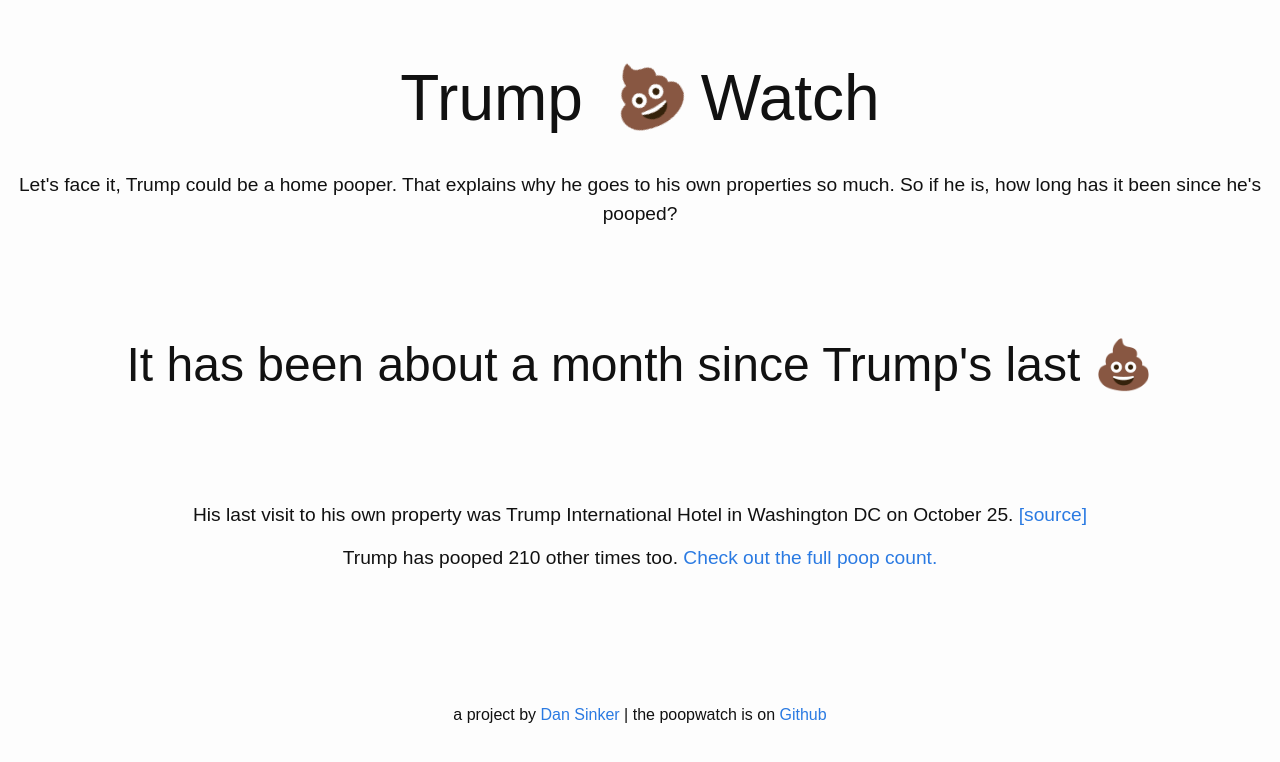
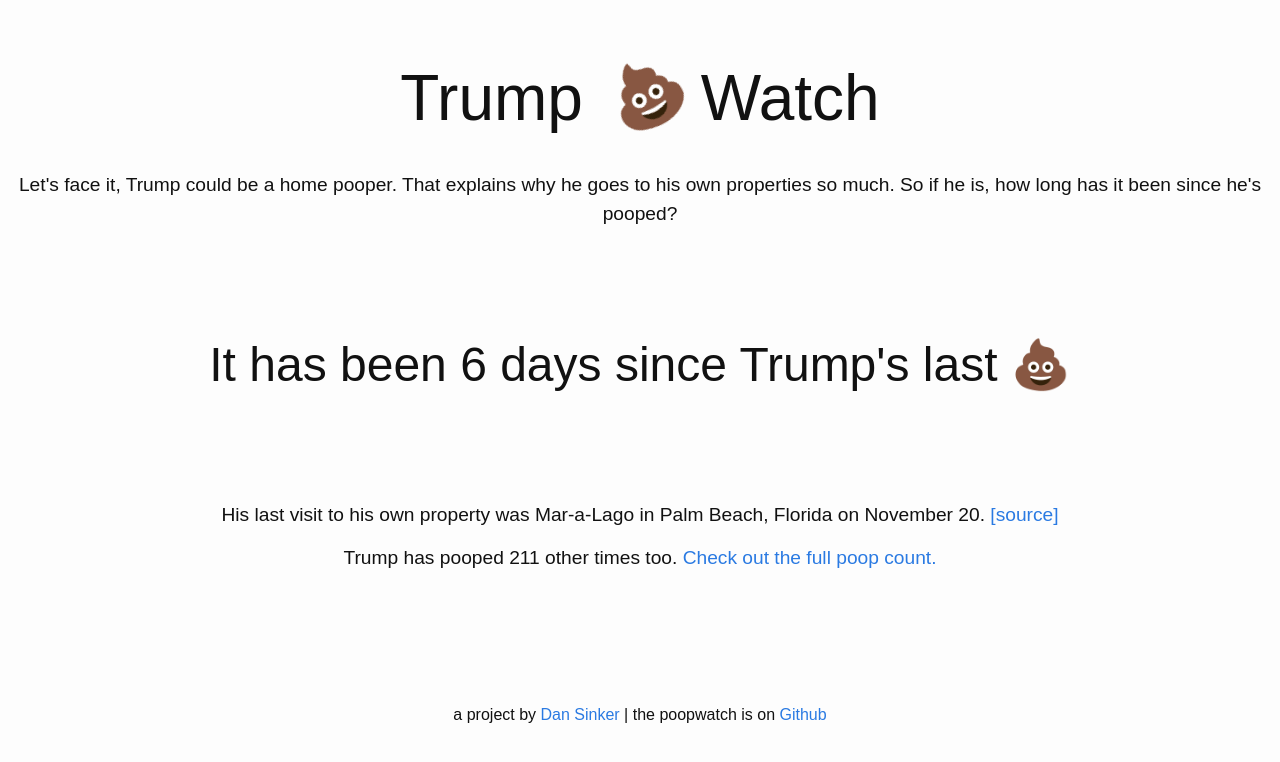
Before and after one commit to dansinker/trumppoopwatch.org, a Jekyll site: the page built from index.md, in a window 1280 px wide. Shown: the top 762 px of the page. Built offline with Jekyll 4.4.1, drawn with Linux system fonts in a browser that asks for light colours; nearby versions of some CDN libraries.

Commit message:
finally a poop

```diff
--- a/_data/trumps.yml
+++ b/_data/trumps.yml
@@ -1,4 +1,8 @@
 poops:
+- location: Mar-a-Lago
+  city: Palm Beach, Florida
+  date: 2018-11-20
+  link: https://apnews.com/a1a4aa63a4c648f8a28659c9049218e8
 - location: Trump International Hotel
   city: Washington DC
   date: 2018-10-25
```
